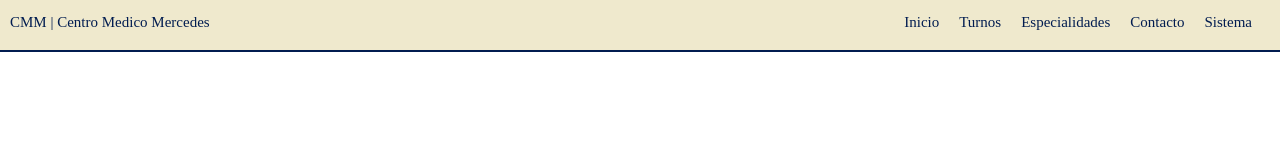
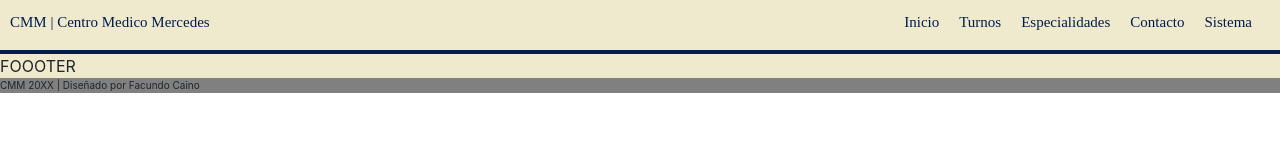
Before and after one commit to FacundoLV-16/CMM-Centro-Medico-Mercedes, a plain HTML site: page index.html in a window 1280 px wide. Drawn offline with nearby package versions, Linux system fonts and the light colour scheme; a web font is replaced by a local one.

Commit message:
basico de index y footer

```diff
--- a/index.html
+++ b/index.html
@@ -29,9 +29,18 @@
       </nav>
     </header>
     <!-- -----MAIN----- -->
-    <main></main>
+    <main class="index-css"></main>
     <!-- -----FOOTER----- -->
-    <footer></footer>
+    <footer>
+      <div>FOOOTER</div>
+      <div class="Copyright">
+        <p>
+          <a href="https://github.com/FacundoLV-16"
+            >CMM 20XX | Diseñado por Facundo Caino</a
+          >
+        </p>
+      </div>
+    </footer>
     <!-- -----SCRIPT BOOSTRAP----- -->
     <script src="https://cdn.jsdelivr.net/npm/jquery@3.5.1/dist/jquery.slim.min.js"></script>
     <script src="https://cdn.jsdelivr.net/npm/popper.js@1.16.1/dist/umd/popper.min.js"></script>
--- a/scss/main.scss
+++ b/scss/main.scss
@@ -1,4 +1,6 @@
 /** menu **/
 @import "parciales/menu/menu";
+/** footer **/
+@import "parciales/footer";
 /** index **/
 @import "parciales/index";
--- /dev/null
+++ b/scss/parciales/_footer.scss
@@ -0,0 +1,16 @@
+footer {
+  width: 100%;
+  background-color: #efe9ce;
+}
+
+.Copyright {
+  background-color: gray;
+  margin-bottom: -20px;
+  p {
+    font-size: 10px;
+    a {
+      list-style: none;
+      color: #212529;
+    }
+  }
+}
--- a/scss/parciales/_index.scss
+++ b/scss/parciales/_index.scss
@@ -0,0 +1,4 @@
+.index-css {
+  background-color: #7fa4e9;
+  border-bottom: 2px solid #011c50;
+}
```
Also changed, not shown: css/main.min.css, 1 other file.
